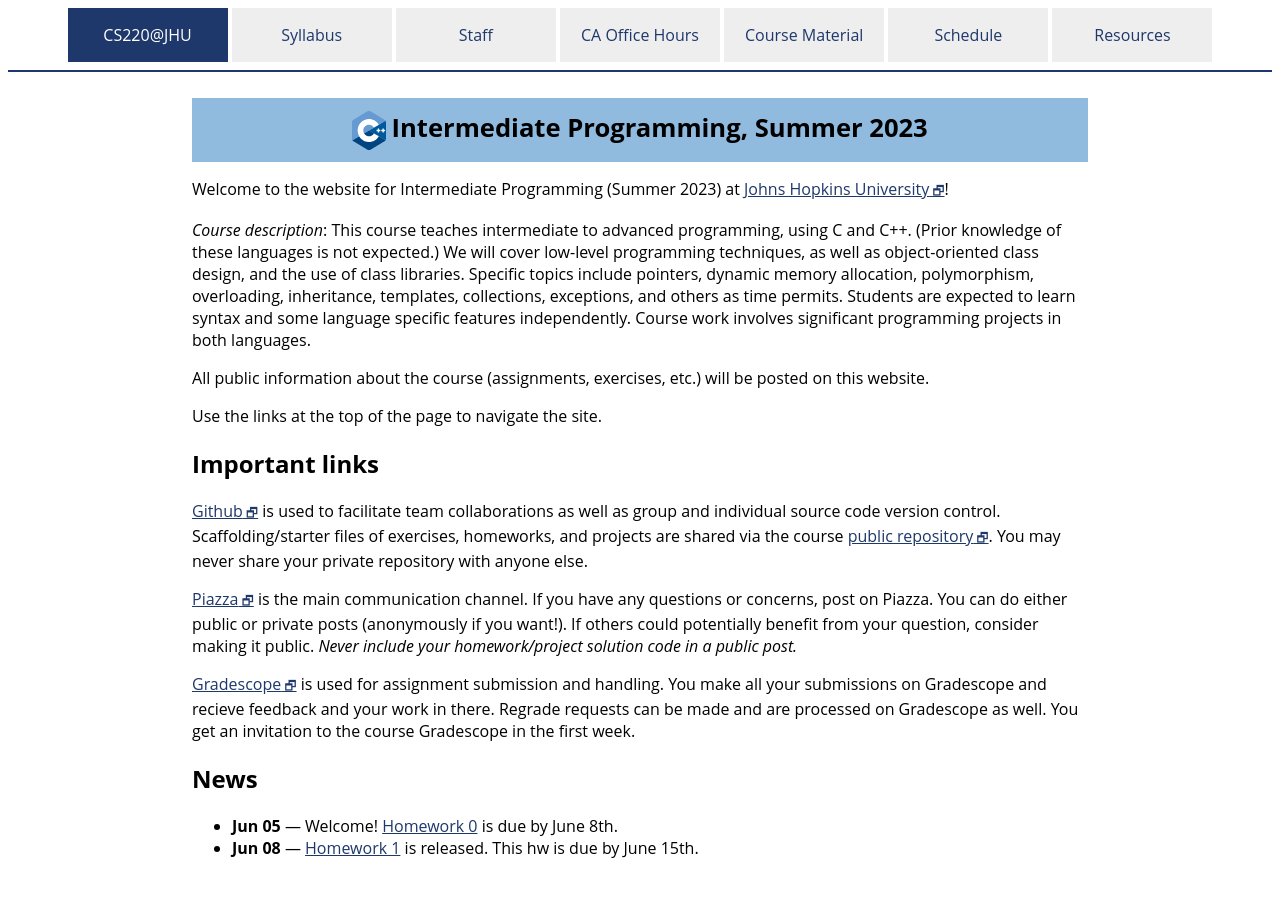
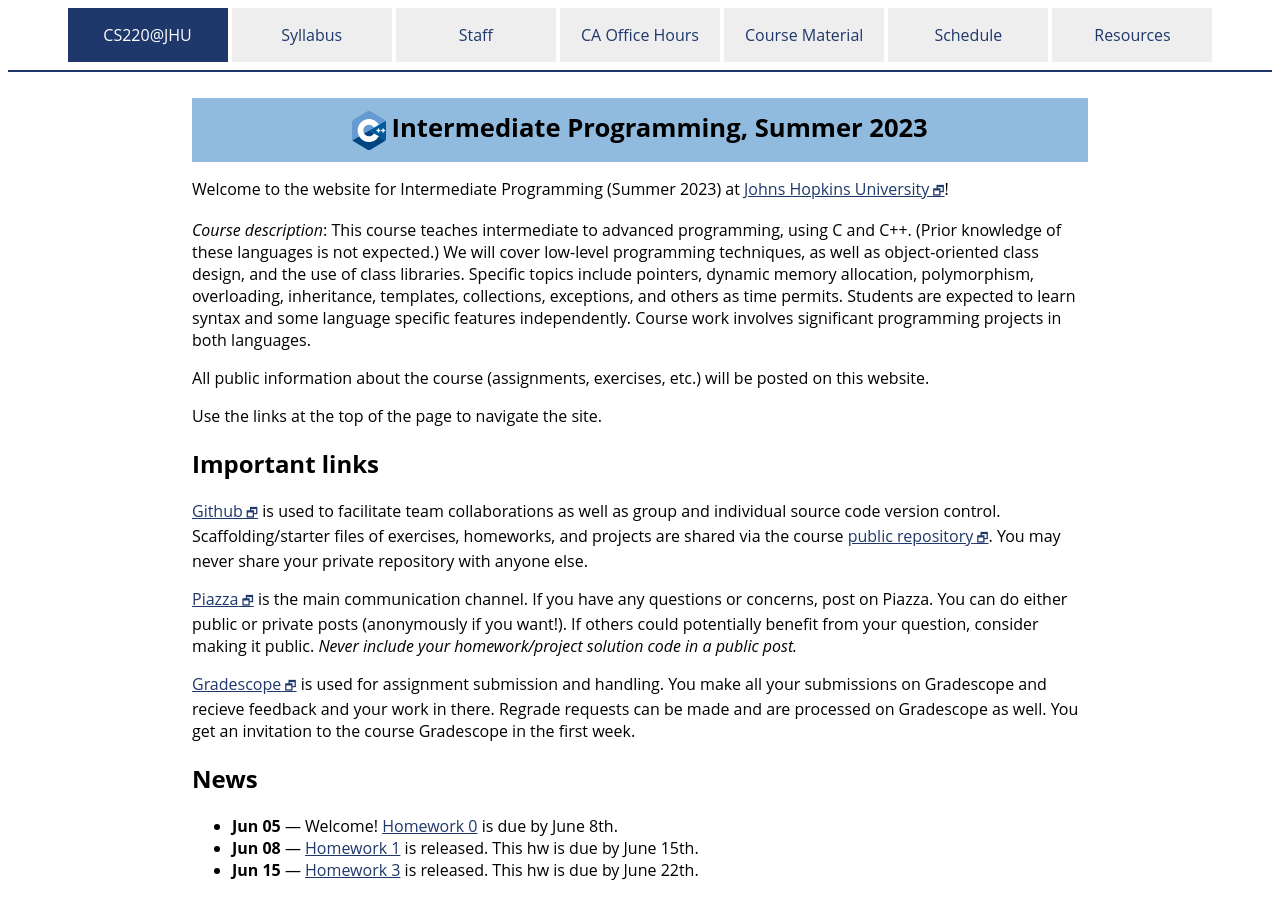
Before and after one commit to jhu-ip/cs220-summer24, a Jekyll site: the page built from index.md, in a window 1280 px wide. Built offline with Jekyll 4.4.1, drawn with Linux system fonts in a browser that asks for light colours.

Commit message:
update index

```diff
--- a/index.md
+++ b/index.md
@@ -48,3 +48,4 @@
 
 * **Jun 05** — Welcome! [Homework 0](assign/hw0.html) is due by June 8th.
 * **Jun 08** — [Homework 1](assign/hw1.html) is released. This hw is due by June 15th.
+* **Jun 15** — [Homework 3](assign/hw3.html) is released. This hw is due by June 22th.
```
